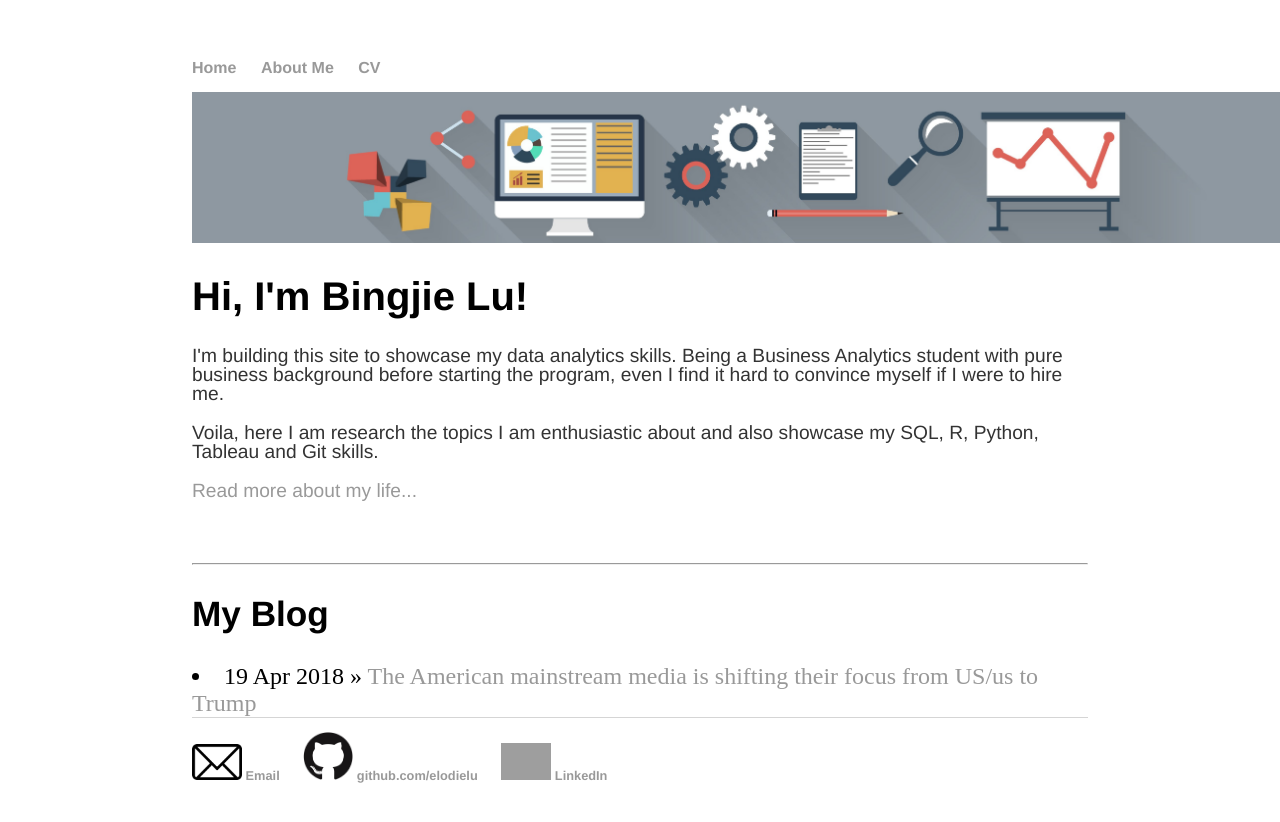
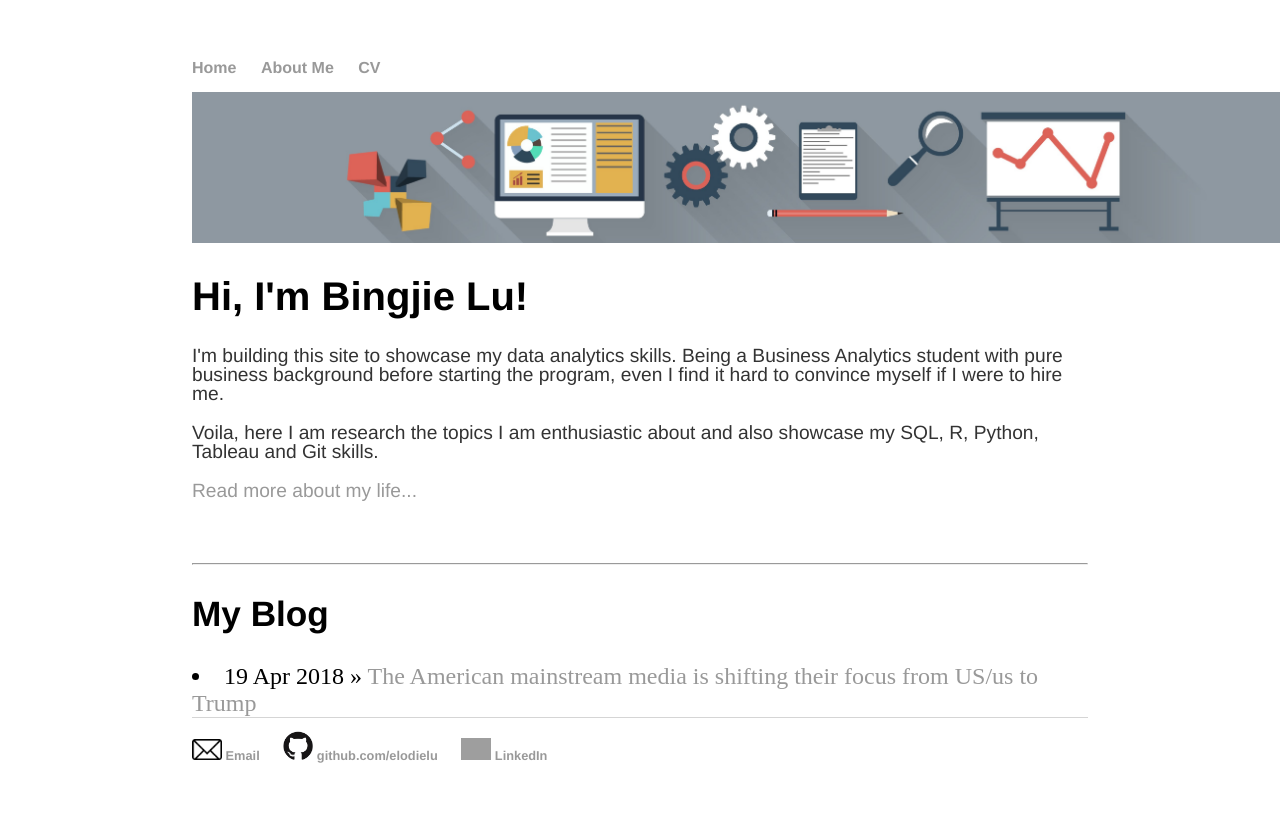
Before and after one commit to elodielu/elodielu.github.io, a Jekyll site: the page built from index.html, in a window 1280 px wide. Shown: the top 822 px of the page. Built offline with Jekyll 4.4.1, drawn with Linux system fonts in a browser that asks for light colours; grey boxes are pictures that could not be loaded.

Commit message:
Update default.html

```diff
--- a/_layouts/default.html
+++ b/_layouts/default.html
@@ -24,11 +24,11 @@
 
   <footer>
    <ul>
-   <img src="/picture/email.jpg" width="50">
+   <img src="/picture/email.jpg" width="30">
    <li><a href="mailto:lu000024@umn.edu">Email</a></li>
-   <img src="/picture/GitHub.jpg" width="50">
+   <img src="/picture/GitHub.jpg" width="30">
    <li><a href="https://github.com/elodielu">github.com/elodielu</a></li>
-   <img src="/picture/linkedin.jpg" width="50">
+   <img src="/picture/linkedin.jpg" width="30">
    <li><a href="https://www.linkedin.com/in/bingjie-lu/">LinkedIn</a></li>
    </ul>
   </footer>
```
